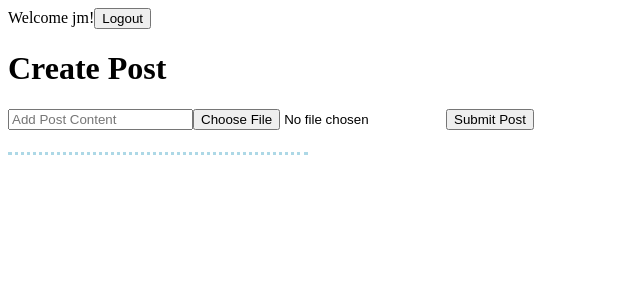
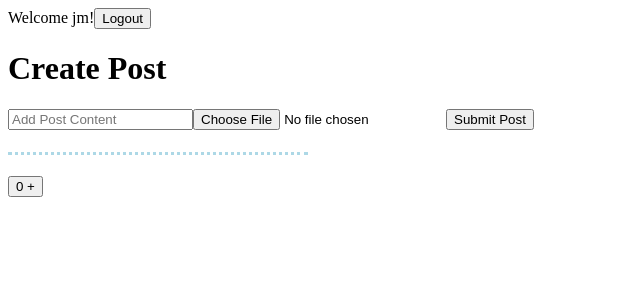
Before and after one commit to jmarcm/react-social-media, a React (Create React App) app: page / in a window 1280 px wide. Shown: the top 300 px of the page, without its empty margins (0-640 px from the left). Built offline with nearby package versions, Linux system fonts and the light colour scheme.

Commit message:
Every type the componant reender a new function is added?

```diff
--- a/src/App.js
+++ b/src/App.js
@@ -7,14 +7,23 @@ import PostList from "./components/PostList";
 function App() {
     const [user, setUser] = React.useState("jm");
     const [posts, setPosts] = React.useState([]);
+    const [count, setCount] = React.useState(0);
 
     React.useEffect(() => {
         document.title = user ? `${user}'s feed` : "Please login";
     }, [user]);
 
+    const functionsCount = new Set();
+
     function handleAddPost(newPost) {
         setPosts([newPost, ...posts]);
     }
+
+    /**
+     * Every type the componant reender a new function is added ?
+     */
+    functionsCount.add(handleAddPost);
+    console.log(functionsCount);
 
     if (!user) {
         return <Login setUser={setUser} />;
@@ -25,6 +34,10 @@ function App() {
             <Header user={user} setUser={setUser} />
             <CreatePost user={user} handleAddPost={handleAddPost} />
             <PostList posts={posts} />
+
+            <button onClick={() => setCount((prev) => prev + 1)}>
+                {count} +
+            </button>
         </>
     );
 }
```
